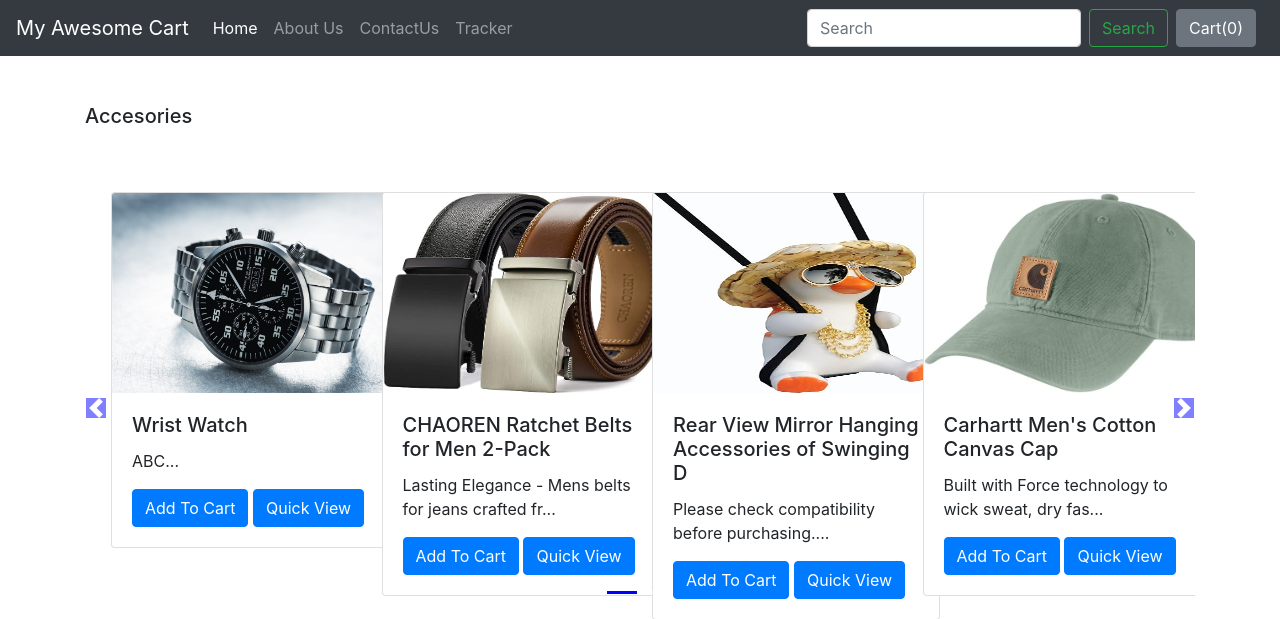
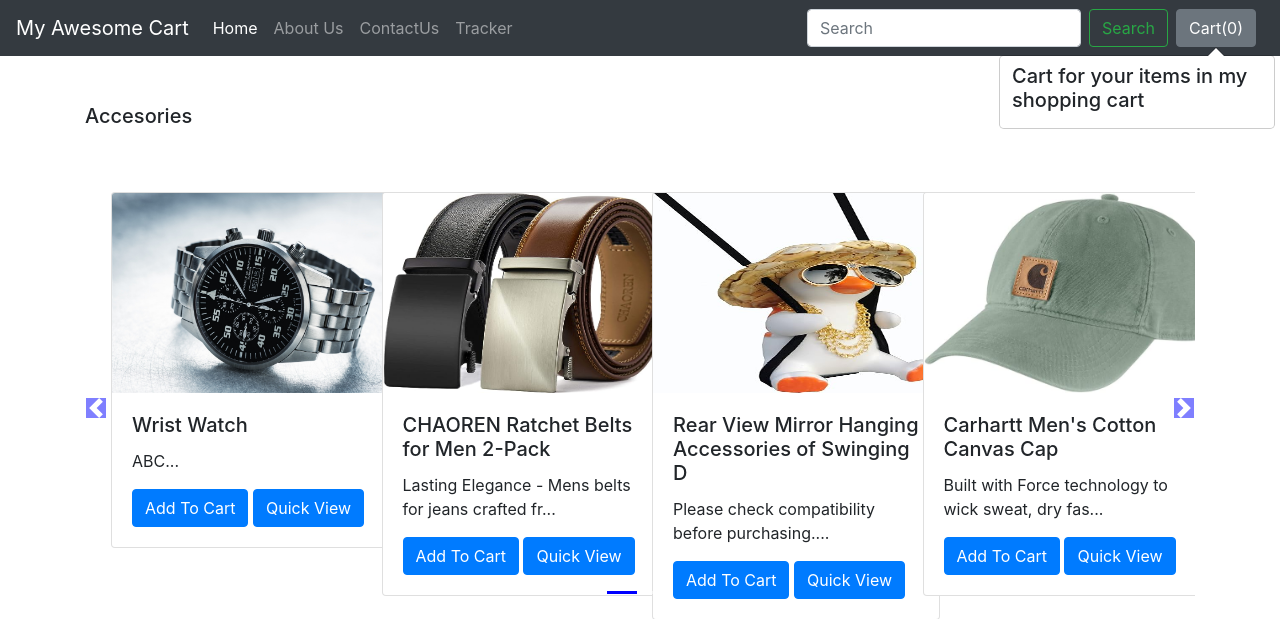
Before and after one commit to Pratham-Anand/Ecommerce-Webapp, a Django app: page /shop/ in a window 1280 px wide. Shown: the top 619 px of the page. Run offline with Django 4.2, Linux system fonts and the light colour scheme; data comes from the database, SQL or seed files in the repository; some libraries are stand-ins or nearby versions.

Commit message:
done checkout page,fixed cart functionality and cart pop up

```diff
--- a/mac/shop/templates/shop/about.html
+++ b/mac/shop/templates/shop/about.html
@@ -2,7 +2,6 @@
 
 {% block title%} About Us{% endblock %}
 {% block body %}
-
 
 
 
--- a/mac/shop/templates/shop/index.html
+++ b/mac/shop/templates/shop/index.html
@@ -68,9 +68,9 @@
             <div class="card" style="width: 18rem;">
               <img src='/media/{{i.image}}' class="card-img-top" alt="...">
               <div class="card-body">
-                <h5 class="card-title">{{i.product_name}}</h5>
+                <h5 class="card-title" id="namepr{{i.id}}">{{i.product_name}}</h5>
                 <p class="card-text">{{i.desc|slice:"0:50"}}...</p>
-                <button id="pr{{i.id}}" class="btn btn-primary cart">Add To Cart</button>
+                <span id="divpr{{i.id}}" class="divpr"><button id="pr{{i.id}}" class="btn btn-primary cart">Add To Cart</button></span>
                 <a href="/shop/products/{{i.id}}"><button id="qv{{i.id}}" class="btn btn-primary cart">Quick View</button></a>
               </div>
             </div>
@@ -103,30 +103,82 @@
 
 {% block js %}
 <script>
-  console.log('working');
+  // Find out the cart items from localStorage
   if (localStorage.getItem('cart') == null) {
       var cart = {};
+  } else {
+      cart = JSON.parse(localStorage.getItem('cart'));
+      updateCart(cart);
   }
-  else {
+  // If the add to cart button is clicked, add/increment the item
+  //$('.cart').click(function() {
+  $('.divpr').on('click', 'button.cart', function() {
+      var idstr = this.id.toString();
+      if (cart[idstr] != undefined) {
+          qty = cart[idstr][0] + 1;
+
+      } else {
+          qty = 1;
+          name = document.getElementById('name'+idstr).innerHTML
+          cart[idstr] = [qty, name];
+
+      }
+      updateCart(cart);
+  });
+  //Add Popover to cart
+  $('#popcart').popover();
+  updatePopover(cart);
+
+  function updatePopover(cart) {
+      console.log('We are inside updatePopover');
+      var popStr = "";
+      popStr = popStr + "<h5> Cart for your items in my shopping cart </h5><div class='mx-2 my-2'>";
+      var i = 1;
+      for (var item in cart) {
+          popStr = popStr + "<b>" + i + "</b>. ";
+          popStr = popStr + document.getElementById('name' + item).innerHTML.slice(0, 19) + "... Qty: " + cart[item][0] + '<br>';
+          i = i + 1;
+      }
+      popStr = popStr + "</div> <a href='/shop/checkout'><button class='btn btn-primary' id ='checkout'>Checkout</button></a> <button class='btn btn-primary' onclick='clearCart()' id ='clearCart'>Clear Cart</button>     "
+      console.log(popStr);
+      document.getElementById('popcart').setAttribute('data-content', popStr);
+      $('#popcart').popover('show');
+  }
+
+  function clearCart() {
       cart = JSON.parse(localStorage.getItem('cart'));
-    document.getElementById("cart").innerHTML = Object.keys(cart).length;
+      for (var item in cart) {
+          document.getElementById('div' + item).innerHTML = '<button id="' + item + '" class="btn btn-primary cart">Add To Cart</button>'
       }
-  $('.cart').click(function () {
-    console.log('clicked');
-    var idstr = this.id.toString();
-    console.log(idstr);
-    if (cart[idstr] != undefined) {
-      cart[idstr] = cart[idstr] + 1;
+      localStorage.clear();
+      cart = {};
+      updateCart(cart);
   }
-    else {
-      cart[idstr] = 1;
+
+  function updateCart(cart) {
+      var sum = 0;
+      for (var item in cart) {
+          sum = sum + cart[item][0];
+          document.getElementById('div' + item).innerHTML = "<button id='minus" + item + "' class='btn btn-primary minus'>-</button> <span id='val" + item + "''>" + cart[item][0] + "</span> <button id='plus" + item + "' class='btn btn-primary plus'> + </button>";
       }
+      localStorage.setItem('cart', JSON.stringify(cart));
+      document.getElementById('cart').innerHTML = sum;
       console.log(cart);
-    localStorage.setItem('cart', JSON.stringify(cart));
-    document.getElementById("cart").innerHTML = Object.keys(cart).length;
+      updatePopover(cart);
+  }
+  // If plus or minus button is clicked, change the cart as well as the display value
+  $('.divpr').on("click", "button.minus", function() {
+      a = this.id.slice(7, );
+      cart['pr' + a][0] = cart['pr' + a][0] - 1;
+      cart['pr' + a][0] = Math.max(0, cart['pr' + a][0]);
+      document.getElementById('valpr' + a).innerHTML = cart['pr' + a][0];
+      updateCart(cart);
   });
-
-  $('#popcart').popover();
-  document.getElementById("popcart").setAttribute('data-content','<h5>Cart for your items in my Shopping Cart</h5>')
+  $('.divpr').on("click", "button.plus", function() {
+      a = this.id.slice(6, );
+      cart['pr' + a][0] = cart['pr' + a][0] + 1;
+      document.getElementById('valpr' + a).innerHTML = cart['pr' + a][0];
+      updateCart(cart);
+  });
   </script>
 {% endblock %}
```
Also changed, not shown: mac/shop/templates/shop/checkout.html (+90 -0 lines). Lines whose indentation alone changed are shown as unchanged.
